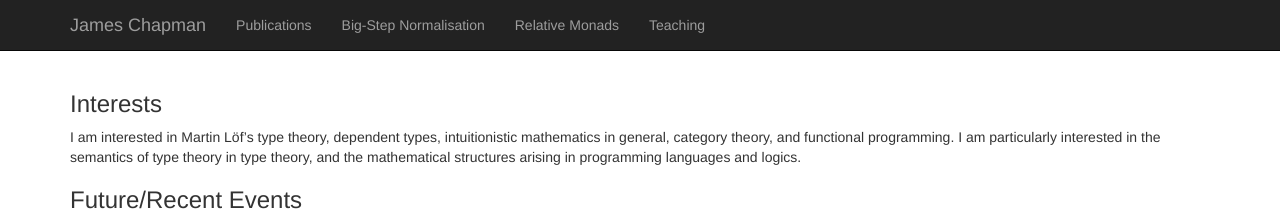
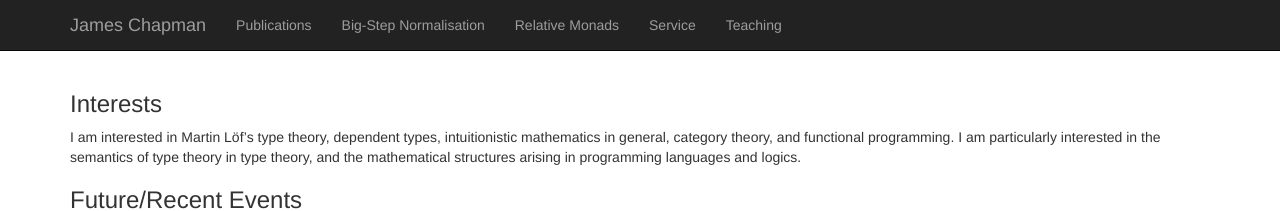
Before and after one commit to jmchapman/jmchapman.github.io, a Jekyll site: the page built from index.html, in a window 1280 px wide. Shown: the top 211 px of the page. Built offline with Jekyll 4.4.1, drawn with Linux system fonts in a browser that asks for light colours; nearby versions of some CDN libraries.

Commit message:
Update default.html

```diff
--- a/_layouts/default.html
+++ b/_layouts/default.html
@@ -40,6 +40,7 @@
 	    <li><a href="Publications.html">Publications</a></li>
 	    <li><a href="BSN.html">Big-Step Normalisation</a></li>
 	    <li><a href="relmon.html">Relative Monads</a></li>
+	    <li><a href="Service.html">Service</a></li>
 	    <li><a href="Teaching.html">Teaching</a></li>
           </ul>
         </div><!--/.nav-collapse -->
```
